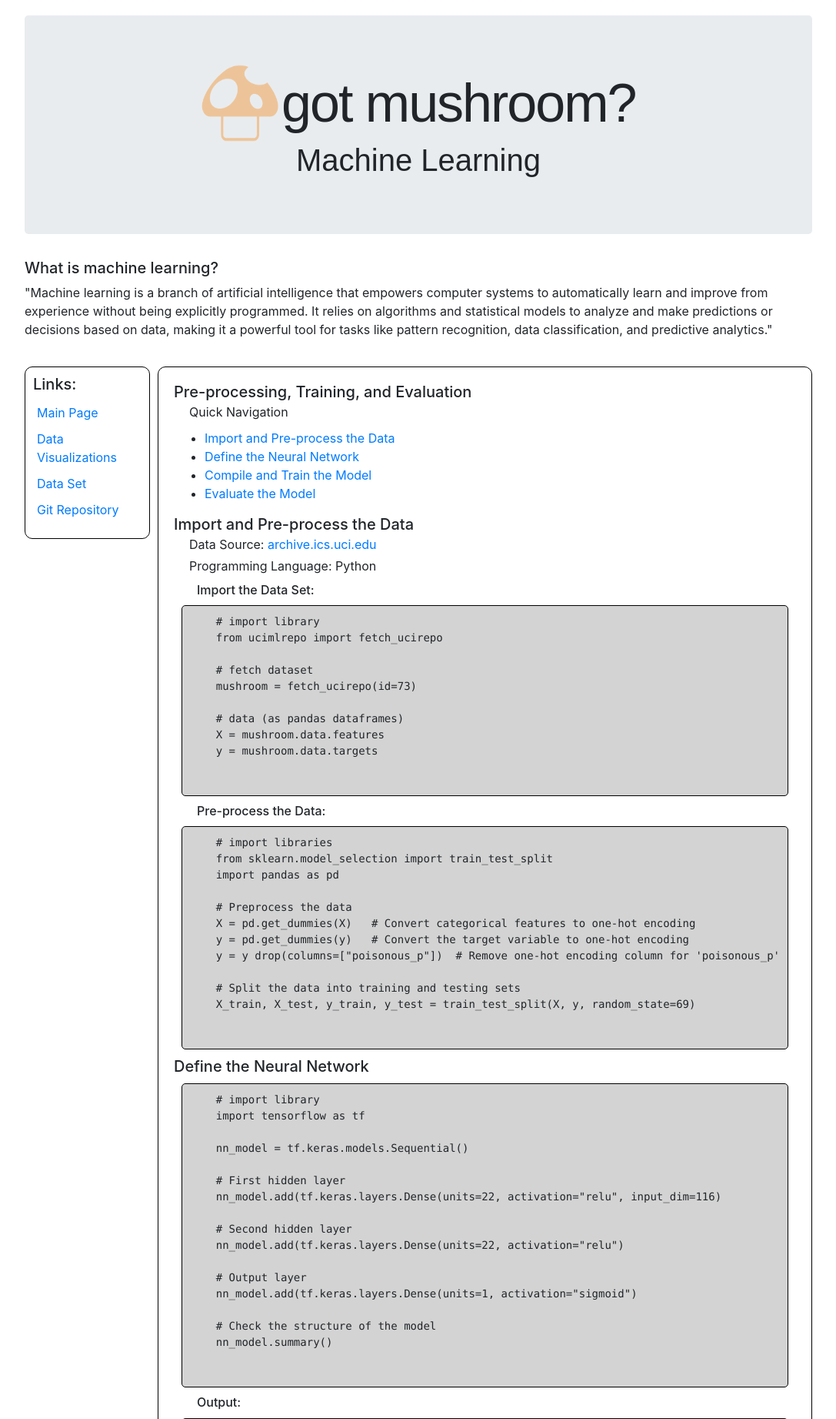
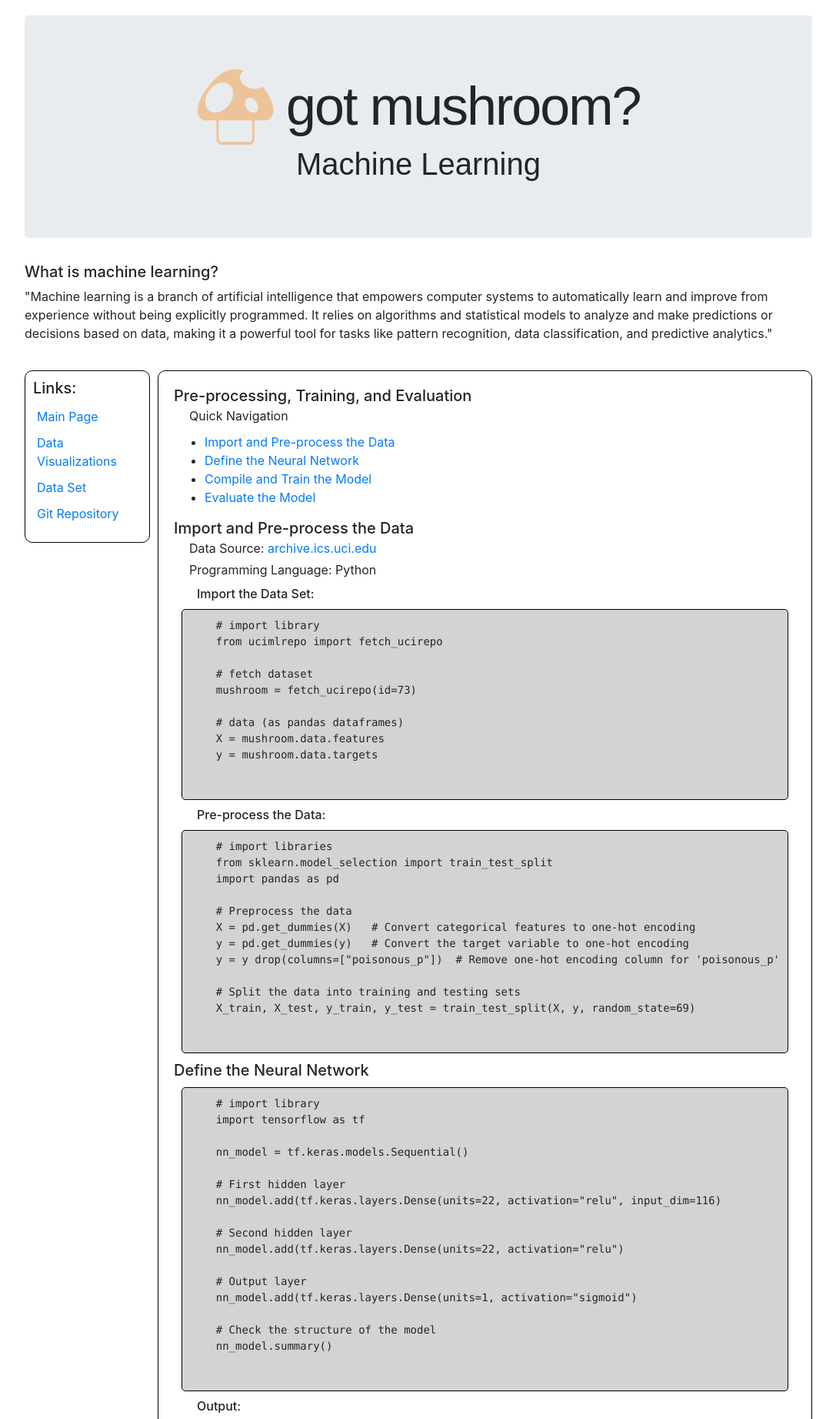
Before and after one commit to pmarbibi12/project_4_shroomin, a Flask app: page /machine-learning in a window 1280 px wide. Shown: the top 1843 px of the page at 77% size, without its empty margins (96-1183 px from the left). Run offline with Flask 3, Linux system fonts and the light colour scheme; parts of the project's set-up code (start-up, migrations or seed data) failed here and were passed over; some libraries are stand-ins or nearby versions; some web fonts are replaced.

Commit message:
added some other editing

```diff
--- a/static/css/ml_style.css
+++ b/static/css/ml_style.css
@@ -1,7 +1,6 @@
 @font-face {
-    font-family: 'gotmilk'; /* Choose a name for your custom font */
+    font-family: 'gotmilk';
     src: url('/static/assets/Gotmilk-Font.ttf') format('truetype');
-    /* You can also specify other formats like woff, woff2, eot for better compatibility */
   }
 
 .main-container {
@@ -19,6 +18,10 @@
     margin-top: 20px;
     width: 100%;
     text-align: left;
+
+    font-stretch: condensed;
+    font-weight: bold;
+    font-size: 70px;
 }
 
 .jumbotron img {
@@ -26,6 +29,7 @@
     width: 100px;
     display: inline-block;
     vertical-align: bottom;
+    margin-right: 0px;
 }
 
 .jumbotron h1{
@@ -36,11 +40,9 @@
 }
 
 .jumbotron h3{
-    /* display: inline-block; */
     font-family: 'gotmilk', sans-serif;
     font-size: 40px;
 }
-
 #main {
     display: flex;
     flex-wrap: column;
--- a/static/css/v_style.css
+++ b/static/css/v_style.css
@@ -1,7 +1,6 @@
 @font-face {
-    font-family: 'gotmilk'; /* Choose a name for your custom font */
+    font-family: 'gotmilk';
     src: url('/static/assets/Gotmilk-Font.ttf') format('truetype');
-    /* You can also specify other formats like woff, woff2, eot for better compatibility */
   }
 
 .main-container {
@@ -46,7 +45,6 @@
 }
 
 .jumbotron h3{
-    /* display: inline-block; */
     font-family: 'gotmilk', sans-serif;
     font-size: 40px;
 }
--- a/templates/index.html
+++ b/templates/index.html
@@ -11,7 +11,7 @@
     <div class="main-container">
         <div class="jumbotron text-center">
             <img src="/static/assets/Mono_shroom.png" alt="Mushroom Logo" class="logo">
-            <h1>Got Mushroom?</h1>
+            <h1>got mushroom?</h1>
         </div>
         <div id="summary">
             <h3>Our mission:</h3>
```
Also changed, not shown: static/css/style.css (+17 -4 lines).
